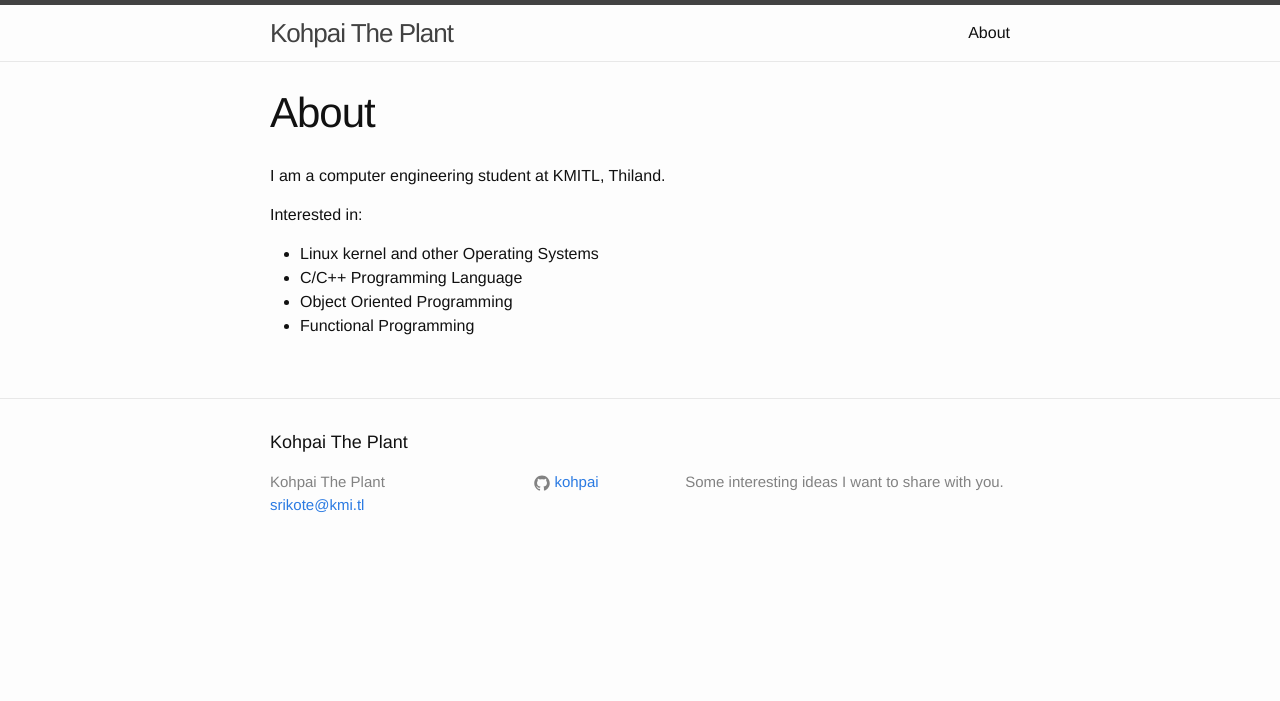
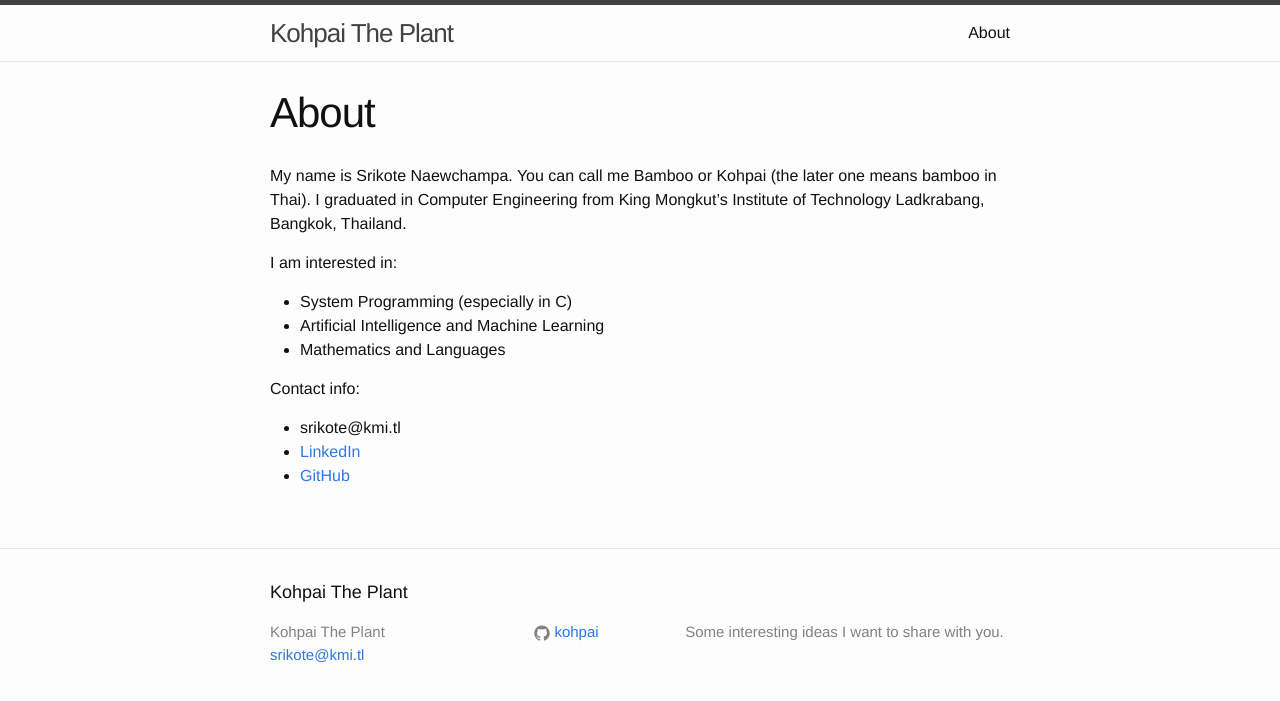
Before and after one commit to kohpai/kohpai.github.io, a Jekyll site: the page built from about.md, in a window 1280 px wide. Shown: the top 701 px of the page. Built offline with Jekyll 4.4.1, drawn with Linux system fonts in a browser that asks for light colours; comment, search, counter and statistics services are not loaded.

Commit message:
change about page

```diff
--- a/about.md
+++ b/about.md
@@ -3,10 +3,18 @@ layout: page
 title: About
 permalink: /about/
 ---
-I am a computer engineering student at KMITL, Thiland.
 
-Interested in:
-* Linux kernel and other Operating Systems
-* C/C++ Programming Language
-* Object Oriented Programming
-* Functional Programming
+My name is Srikote Naewchampa.
+You can call me Bamboo or Kohpai (the later one means bamboo in Thai).
+I graduated in Computer Engineering from King Mongkut's Institute of
+Technology Ladkrabang, Bangkok, Thailand.
+
+I am interested in:
+* System Programming (especially in C)
+* Artificial Intelligence and Machine Learning
+* Mathematics and Languages
+
+Contact info:
+* srikote@kmi.tl
+* [LinkedIn](https://www.linkedin.com/in/srikote-naewchampa-50109b9b/)
+* [GitHub](https://github.com/kohpai/)
```
